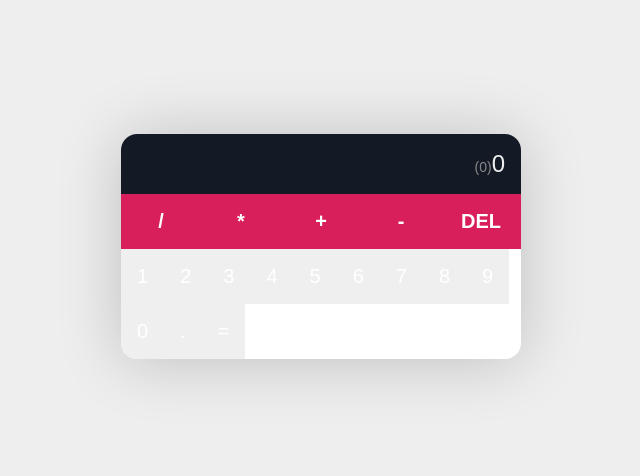
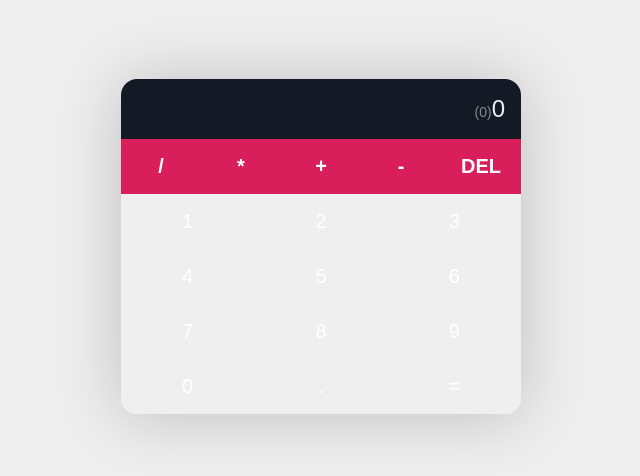
Before and after one commit to Lamtammy1515/react_calculator, a React (Create React App) app: page / in a window 1280 px wide. Shown: the part 154-630 px from the top of the page, without its empty margins (319-959 px from the left). Built offline with nearby package versions, Linux system fonts and the light colour scheme.

Commit message:
styling digits & digit buttons

```diff
--- a/src/index.css
+++ b/src/index.css
@@ -70,3 +70,12 @@ button:hover {
   background-color: var(--primary);
   font-weight: 700;
 }
+
+.digits {
+  display: flex;
+  flex-wrap: wrap;
+}
+
+.digits button {
+  flex: 1 1 33.333%;
+}
```
